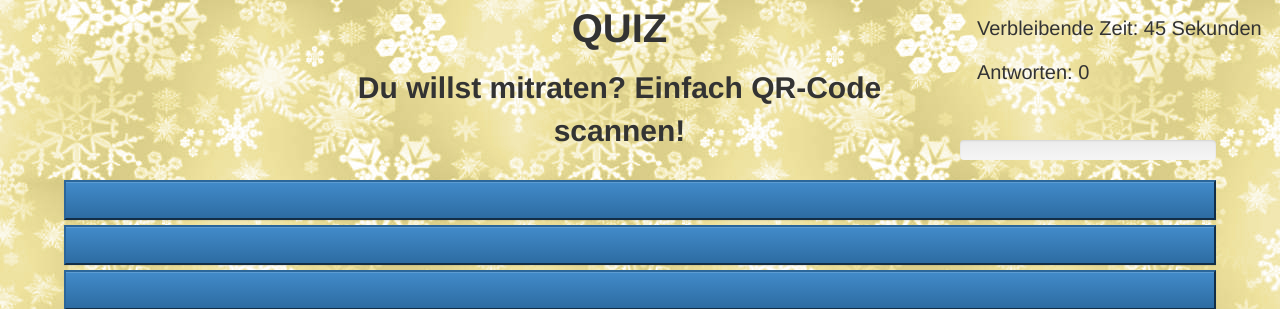
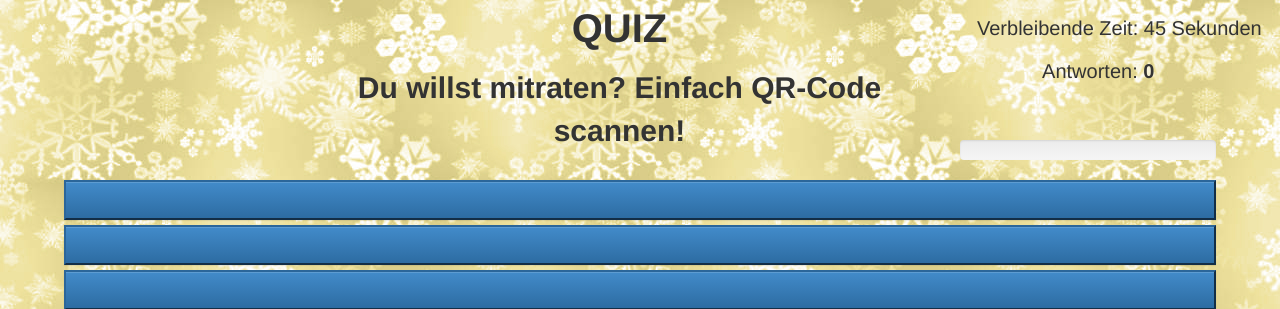
Before and after one commit to adnoela/hci, a PHP site: page /quizscreen.php in a window 1280 px wide. Shown: the top 309 px of the page. Run offline with PHP 8.4, Linux system fonts and the light colour scheme; some libraries are stand-ins or nearby versions.

Commit message:
quizscreen counter

```diff
--- a/quizanalysis.php
+++ b/quizanalysis.php
@@ -52,7 +52,7 @@ and open the template in the editor.
         </section>
 
         <div class="text-center">
-            <br>
+            <br><br>
             <p><h3> In Kürze folgt das Draw-Quiz.
                 <br>Möchten Sie mitspielen? Einfach den QR-Code scannen!</h3></p>
         </div>
--- a/quizscreen.php
+++ b/quizscreen.php
@@ -147,7 +147,8 @@ if (file_exists($filename)) {
                     //alert("right: " + right + ", wrong: " + wrong);
                     //document.getElementById("rightAnswers").textContent = right.toString();
                     //document.getElementById("wrongAnswers").textContent = wrong.toString();
-                    document.getElementsByName("nrAns").textContent = "Answers: " + (right + wrong).toString();
+                    //document.getElementsByName("nrAns").innerHTML = "Antworten: " + (right + wrong);
+                    document.getElementById("nrAns").innerHTML = (right + wrong);
 
                     percent = (right) / (right + wrong) * 100;
                     document.getElementById("analysisLink").setAttribute("href", "quizanalysis.php?Akh=10&Kar=" + percent + "&Rat=30&Spi=40");
@@ -232,7 +233,8 @@ if (file_exists($filename)) {
                     <input id="input" name="countdown" style="font-size: 20px; background-color: transparent;" size="25" value="Verbleibende Zeit: 45 Sekunden">
                 </form>
                 <form name="counterform" style="font-size: 20px;background-color: transparent;">
-                    <input id="input" name="nrAns" style="font-size: 20px; background-color: transparent;" size="25" value="Antworten: 0">
+                    <!--input id="input" name="nrAns" style="font-size: 20px; background-color: transparent;" size="25" value="Antworten: 0"-->
+                    <p style="font-size:20px; margin-right: 15%"> Antworten:  <label id="nrAns">0</label> </p>
                 </form>
 
             </div>
```
